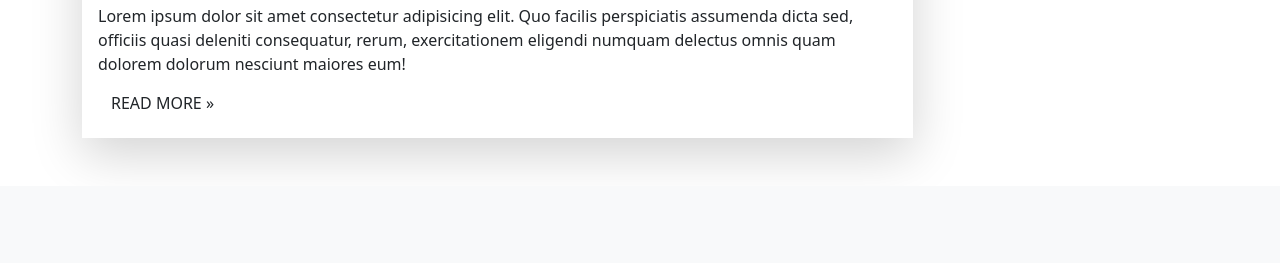
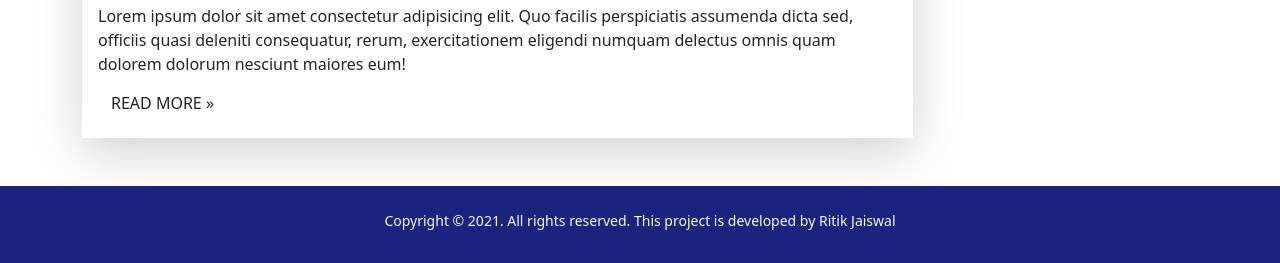
Before and after one commit to ritikjaiswal019/CodeTogether, a Django app: page /blogs/ in a window 1280 px wide. Shown: the part 709-972 px from the top of the page. Before the commit the page ends 870 px from the top, so only its background shows below. Run offline with Django 3.2, Linux system fonts and the light colour scheme; some libraries are stand-ins or nearby versions.

Commit message:
19-06-2021

```diff
--- a/blogs/templates/blogs/basic.html
+++ b/blogs/templates/blogs/basic.html
@@ -15,6 +15,14 @@
     <title>CodeTogether | {% block title%}{% endblock %}</title>
 
     {% block extrahead %}{% endblock %}
+    <style>
+        .outline-theme{
+            border-color: #1A237E;
+        }
+        .bg-theme{
+            background-color: #1A237E;
+        }
+    </style>
 </head>
 
 <body>
@@ -107,8 +115,17 @@
     {% block body %}
     {% endblock %}
 
+    <footer>
+        <div class="footer bg-theme text-light text-center py-4">
+            <div class="row px-3"> <small class="ft-text ml-4 ml-sm-5 mb-2">Copyright © 2021. All rights reserved. This project is developed by Ritik Jaiswal</small>
+                </div>
+        </div>
+    </footer>
+
     {% block js %}
     {% endblock %}
+
+
     <!-- Optional JavaScript; choose one of the two! -->
 
     <!-- Option 1: Bootstrap Bundle with Popper -->
--- a/blogs/urls.py
+++ b/blogs/urls.py
@@ -6,5 +6,6 @@ urlpatterns = [
     path('', views.blogHome, name="blogHome"),
     path('search',views.search, name="search"),
     path('postComment', views.postComment, name="postComment"),
+    path('createblog', views.createBlog, name="createBlog"),
     path('<str:slug>', views.viewBlog, name="viewBlog"),
 ]
--- a/blogs/views.py
+++ b/blogs/views.py
@@ -60,3 +60,6 @@ def postComment(request):
             messages.success(request, "Your reply has been posted successfully")
 
     return redirect(f"/blogs/{post.slug}")
+
+def createBlog(request):
+    return render(request, 'blogs/create_blog.html')
--- a/web/static/web/css/login.css
+++ b/web/static/web/css/login.css
@@ -210,7 +210,7 @@ a {
 
 .bg-blue {
     color: #fff;
-    background-color: #1A237E
+    background-color: #1A237E;
 }
 
 #chk1{
```
Also changed, not shown: blogs/templates/blogs/create_blog.html (+18 -4 lines), db.sqlite3.
